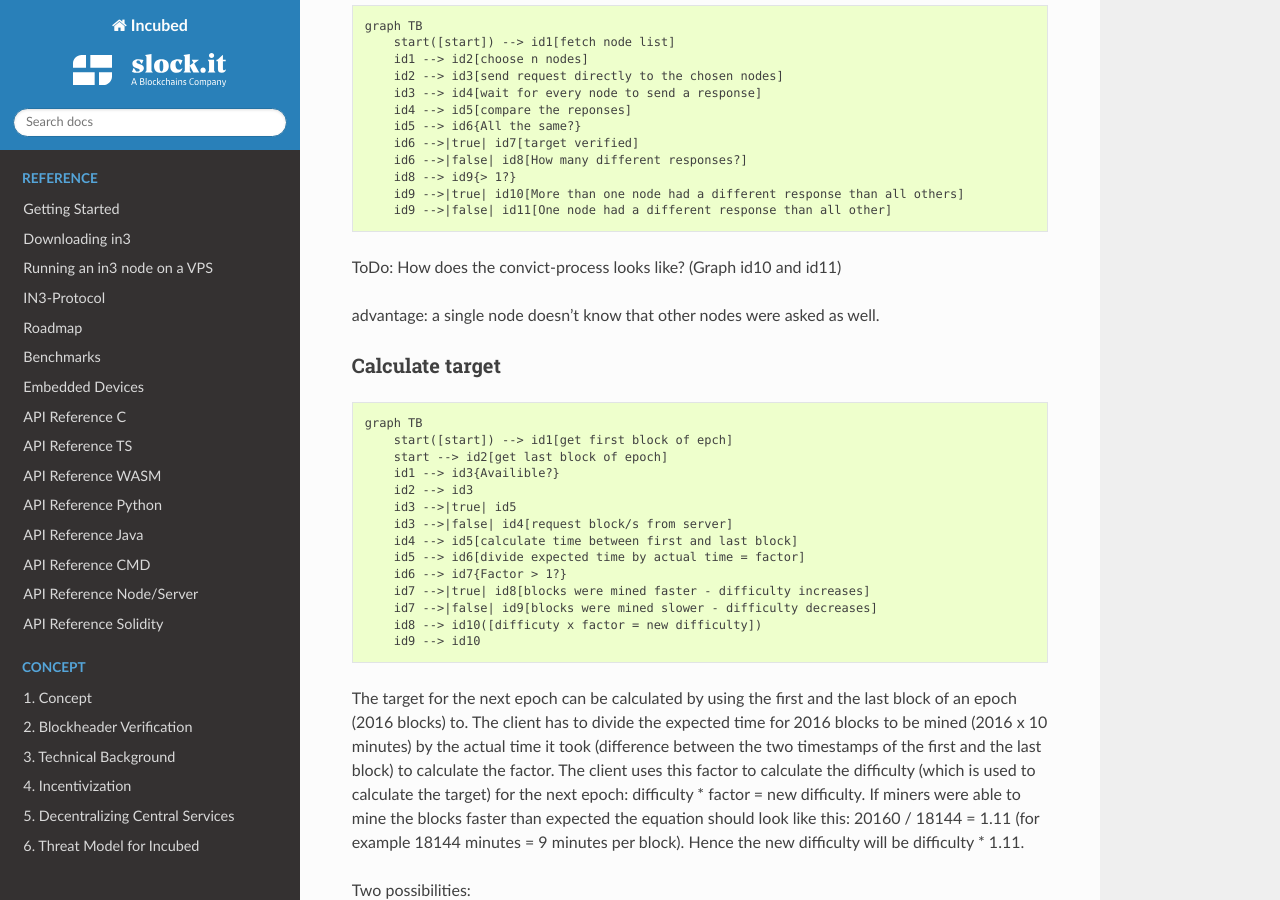
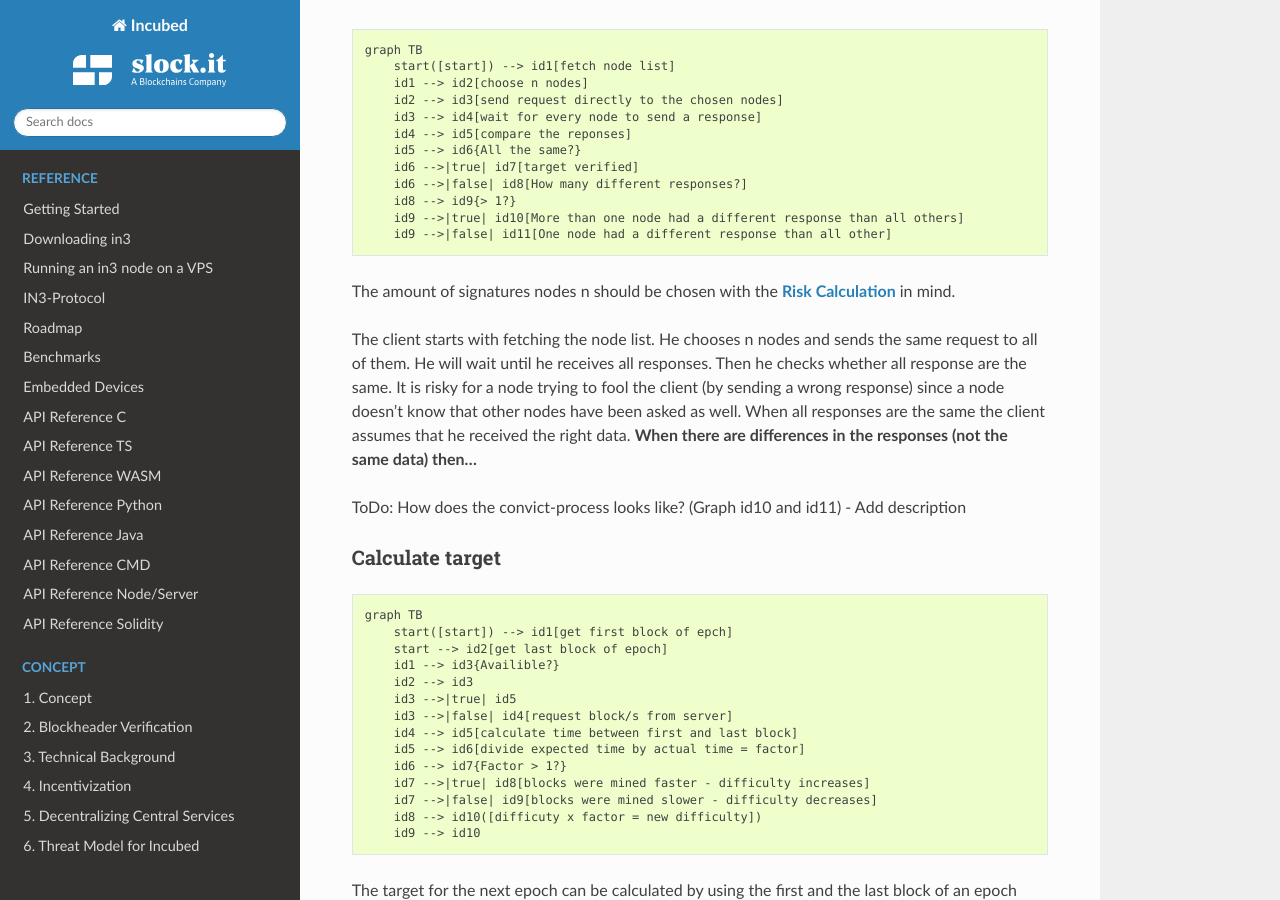
Before and after one commit to blockchainsllc/in3-docs, a Sphinx documentation site: the page built from docs/bitcoin.md, in a window 1280 px wide and 900 px high, scrolled down 4842 px. Built offline with Sphinx 7.4.7 and the Read the Docs theme 2.0.0, drawn with Linux system fonts in a browser that asks for light colours.

Commit message:
Update bitcoin.md

````diff
--- a/docs/bitcoin.md
+++ b/docs/bitcoin.md
@@ -210,7 +210,7 @@
 
 ### Verification using different randomly chosen nodes
 
-**Should this methode be implemented?**
+**Should this methode be implemented?** \
 The verification by using sigantures is less computational work for the client since
 the provider node collects all signatures and checks whether they are
 correct or not. In this verifciation the client has to compare the responses
@@ -231,11 +231,18 @@
     id9 -->|false| id11[One node had a different response than all other]
 ```
 
-ToDo: How does the convict-process looks like? (Graph id10 and id11)
+The amount of signatures nodes n should be chosen with the
+[Risk Calculation](https://in3.readthedocs.io/en/develop/Threat-Model-for-Incubed.html#risk-calculation) in mind.
 
+The client starts with fetching the node list. He chooses n nodes and sends the same
+request to all of them. He will wait until he receives all responses. Then he checks
+whether all response are the same. It is risky for a node trying to fool the client
+(by sending a wrong response) since a node doesn't know that other nodes have been asked as well.
+When all responses are the same the client assumes that he received the right data.
+**When there are differences in the responses (not the same data) then...**
 
+ToDo: How does the convict-process looks like? (Graph id10 and id11) - Add description
 
-advantage: a single node doesn't know that other nodes were asked as well.
 
 ### Calculate target
 
````
